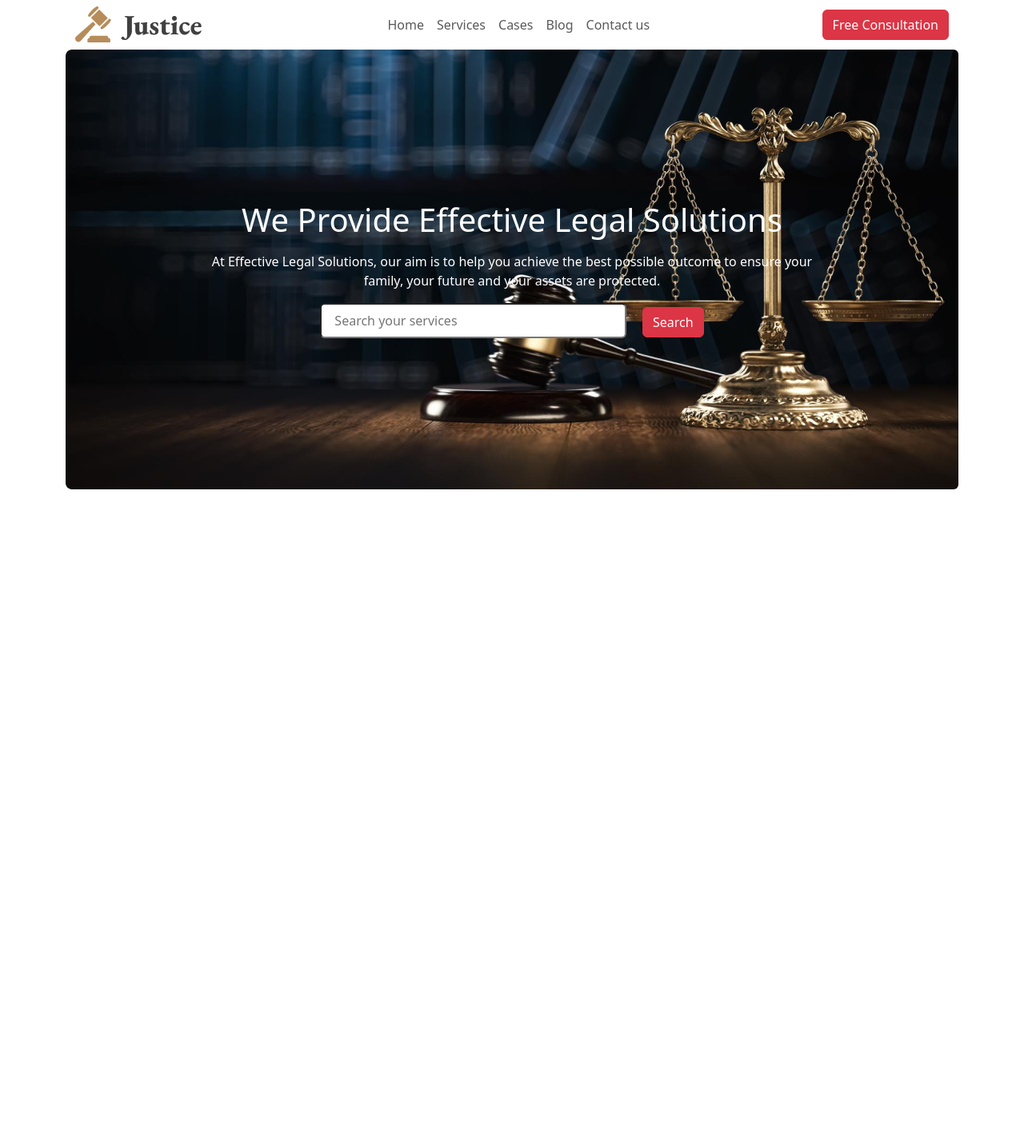
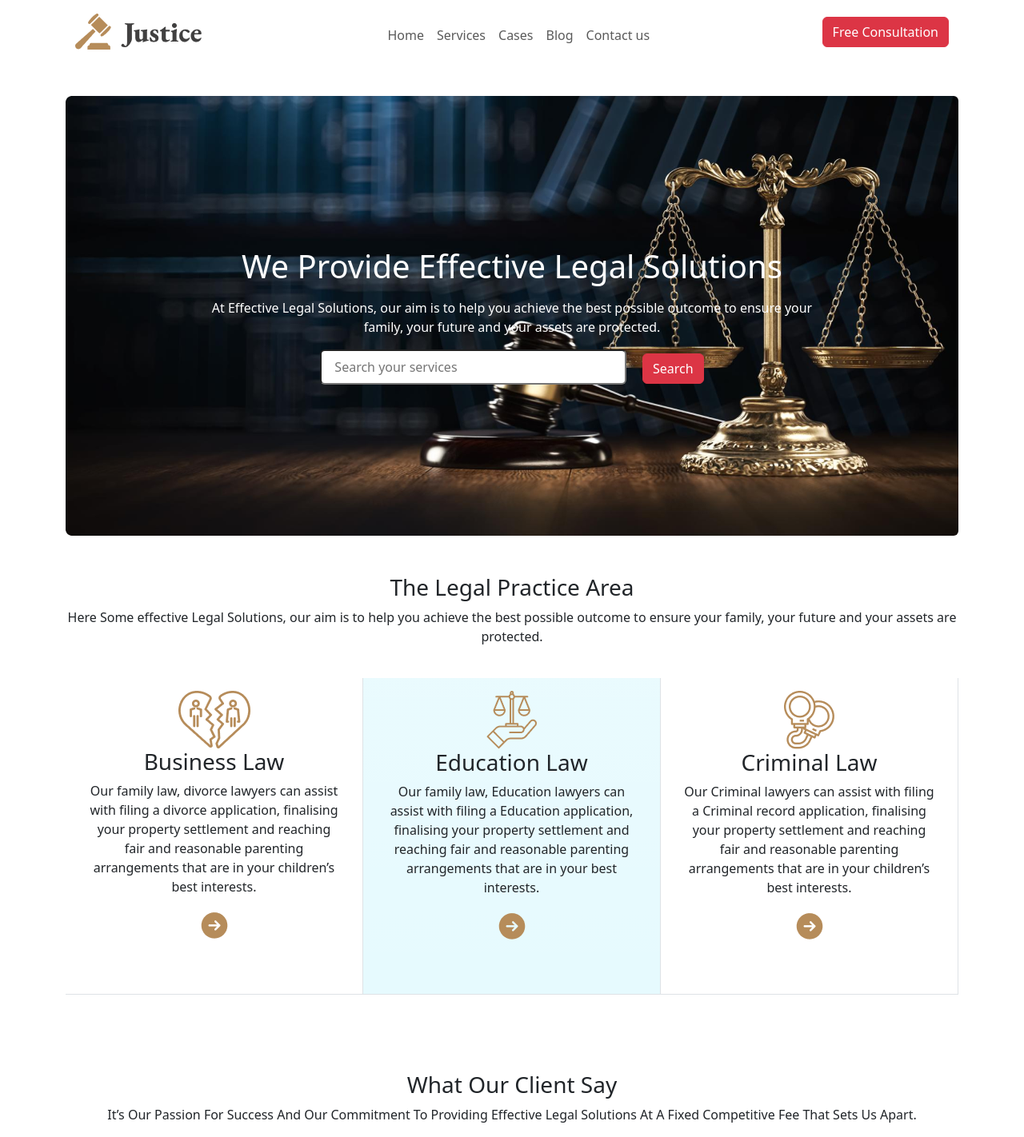
Before and after one commit to BackDevBin/legal-sol-ass-three, a plain HTML site: page index.html in a window 1280 px wide. Shown: the whole page at 80% size. Before the commit the page ends 800 px from the top, so only its background shows below. Drawn offline with Linux system fonts and the light colour scheme.

Commit message:
Legal Practice Area complete

```diff
--- a/index.html
+++ b/index.html
@@ -18,16 +18,16 @@
 
         <nav class="navbar navbar-expand-lg">
             <div class="container ">
-                <div>
+                <div class="mt-2">
                     <a class="navbar-brand" href="#"><img src="images/logo2.png" alt=""></a>
                 </div>
-                <div>
+                <div class="mt-2">
                     <button class="navbar-toggler" type="button" data-bs-toggle="collapse"
                         data-bs-target="#navbarSupportedContent" aria-controls="navbarSupportedContent"
                         aria-expanded="false" aria-label="Toggle navigation">
                         <span class="navbar-toggler-icon"></span>
                     </button>
-                    <div class="collapse navbar-collapse" id="navbarSupportedContent">
+                    <div class="collapse navbar-collapse mt-2" id="navbarSupportedContent">
                         <ul class="navbar-nav me-auto mb-2 mb-lg-0">
                             <li class="nav-item">
                                 <a class="nav-link" aria-current="page" href="#">Home</a>
@@ -49,7 +49,7 @@
                 </div>
 
                 <!-- Button modal -->
-                <div>
+                <div class="mt-2">
                     <button type="button" class="btn btn-danger" data-bs-toggle="modal" data-bs-target="#exampleModal">
                         Free Consultation
                     </button>
@@ -63,10 +63,9 @@
                                         aria-label="Close"></button>
                                 </div>
                                 <div class="modal-body">
-                                   This Website under Constraction ! Thank you.                                </div>
+                                    This Website under Constraction ! Thank you. </div>
                                 <div class="modal-footer">
-                                    <button type="button" class="btn btn-danger"
-                                        data-bs-dismiss="modal">Close</button>
+                                    <button type="button" class="btn btn-danger" data-bs-dismiss="modal">Close</button>
                                 </div>
                             </div>
                         </div>
@@ -77,18 +76,19 @@
             </div>
         </nav>
 
-        <!-- Effective Legal Solutions -->
+        <!-- Effective Legal Solutions Part-->
 
-        <section class="bg-image p-5 text-center shadow-1-strong rounded mb-5 text-white d-flex flex flex-column justify-content-center align-items-center"
+        <section
+            class="mt-5 bg-image p-5 text-center shadow-1-strong rounded mb-5 text-white d-flex flex-column justify-content-center align-items-center"
             style="background-image: url('images/banner.png'); background-size: cover; background-repeat: no-repeat; min-height:550px;">
             <div class="w-75">
                 <h1 class="mb-3">We Provide Effective Legal Solutions</h1>
-                <p >At Effective Legal Solutions, our aim is to help you achieve the best possible outcome to ensure your
+                <p>At Effective Legal Solutions, our aim is to help you achieve the best possible outcome to ensure your
                     family, your future and your assets are protected.</p>
-                    <div>
-                        <input type="text" placeholder="Search your services" class="rounded ps-3 pt-2 pb-2 w-50">
-                        <button class="btn btn-danger ms-3" type="submit">Search </button>
-                    </div>
+                <div>
+                    <input type="text" placeholder="Search your services" class="rounded ps-3 pt-2 pb-2 w-50">
+                    <button class="btn btn-danger ms-3" type="submit">Search </button>
+                </div>
 
             </div>
         </section>
@@ -96,8 +96,71 @@
     </header>
 
     <Main>
-        <!-- The Legal Practice Area -->
+        <!-- The Legal Practice Area Part-->
+        <section class="text-center d-flex flex-column justify-content-center">
 
+            <div class="mb-4">
+                <h3>The Legal Practice Area</h3>
+                <p>Here Some effective Legal Solutions, our aim is to help you achieve the best possible outcome to
+                    ensure your family, your future and your assets are protected.</p>
+            </div>
+            <div class="container text-center">
+                <div class="row ">
+                    <div class="col border-end border-bottom">
+
+                        <div class="p-3">
+                            <img src="images/divorce.png" alt="">
+                            <h3>Business Law</h3>
+                            <p>Our family law, divorce lawyers can assist with filing a divorce application, finalising
+                                your property settlement and reaching fair and reasonable parenting arrangements that
+                                are in your children’s best interests.</p>
+                            <img src="images/Frame.png" alt="" class="pb-5">
+                        </div>
+
+                    </div>
+                    <div class="col border-end border-bottom bg-info bg-gradient bg-opacity-10">
+
+                        <div class="p-3 ">
+                            <img src="images/education.png" alt="">
+                            <h3>Education Law</h3>
+                            <p>Our family law, Education lawyers can assist with filing a Education application, finalising
+                                your property settlement and reaching fair and reasonable parenting arrangements that
+                                are in your best interests.</p>
+                            <img src="images/Frame.png" alt=""class="pb-5">
+                        </div>
+
+                    </div>
+                    <div class="col border-end border-bottom"">
+
+                        <div class="p-3">
+                            <img src="images/criminal.png" alt="">
+                            <h3>Criminal Law</h3>
+                            <p>Our Criminal lawyers can assist with filing a Criminal record application, finalising
+                                your property settlement and reaching fair and reasonable parenting arrangements that
+                                are in your children’s best interests.</p>
+                            <img src="images/Frame.png" alt="" class="pb-5">
+                        </div>
+
+                    </div>
+                </div>
+            </div>
+
+
+        </section>
+
+        <!-- What Our Client Say Part-->
+
+        <section class="text-center d-flex flex-column justify-content-center mt-5">
+            <div class="mt-5">
+                <h3>What Our Client Say</h3>
+                <p>It’s Our Passion For Success And Our Commitment To Providing Effective Legal Solutions At A Fixed Competitive Fee That Sets Us Apart.</p>
+
+            </div>
+
+            <!-- Carousel Part -->
+
+
+        </section>
     </Main>
 
     <!-- boostrap Js -->
```
